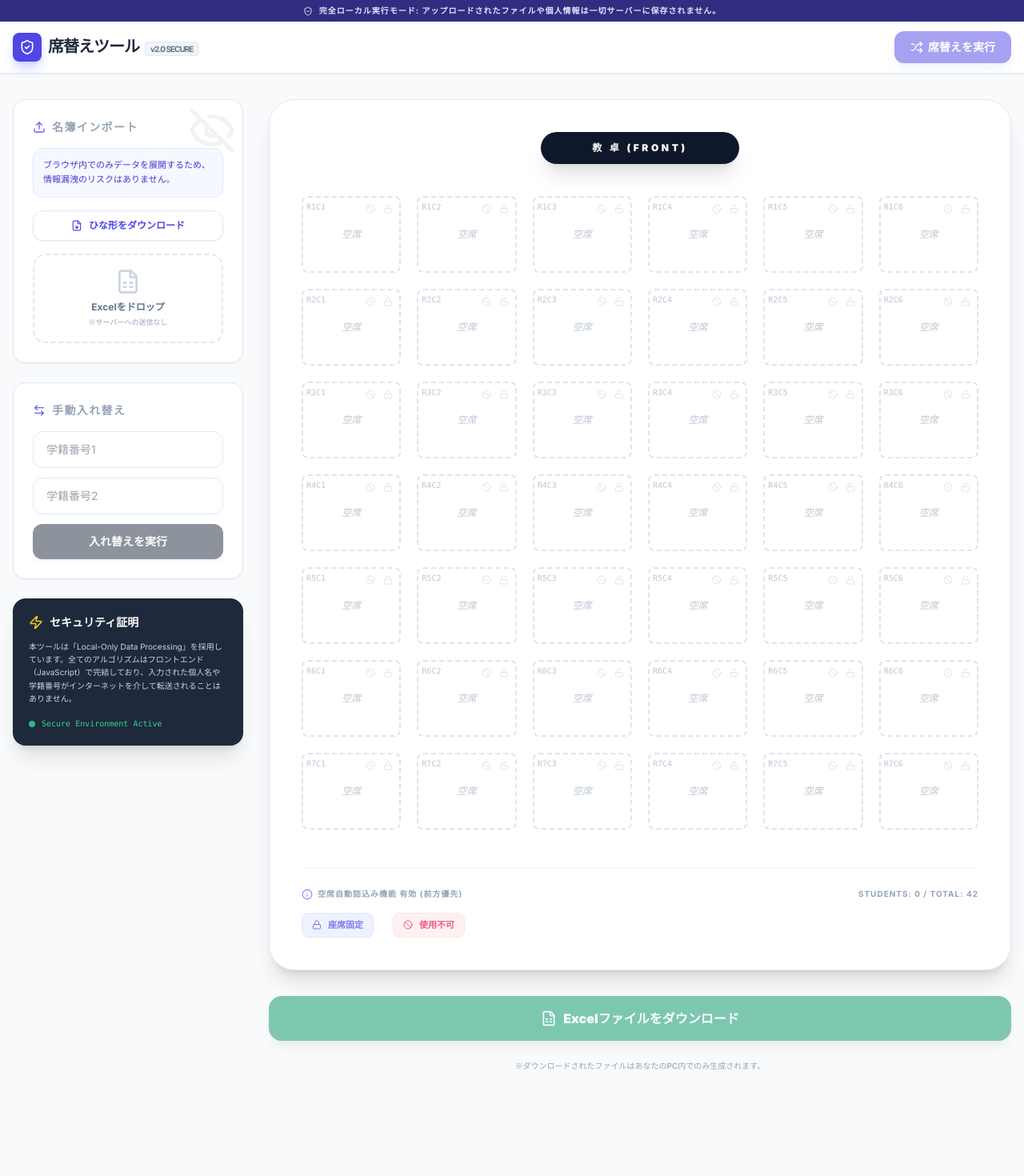
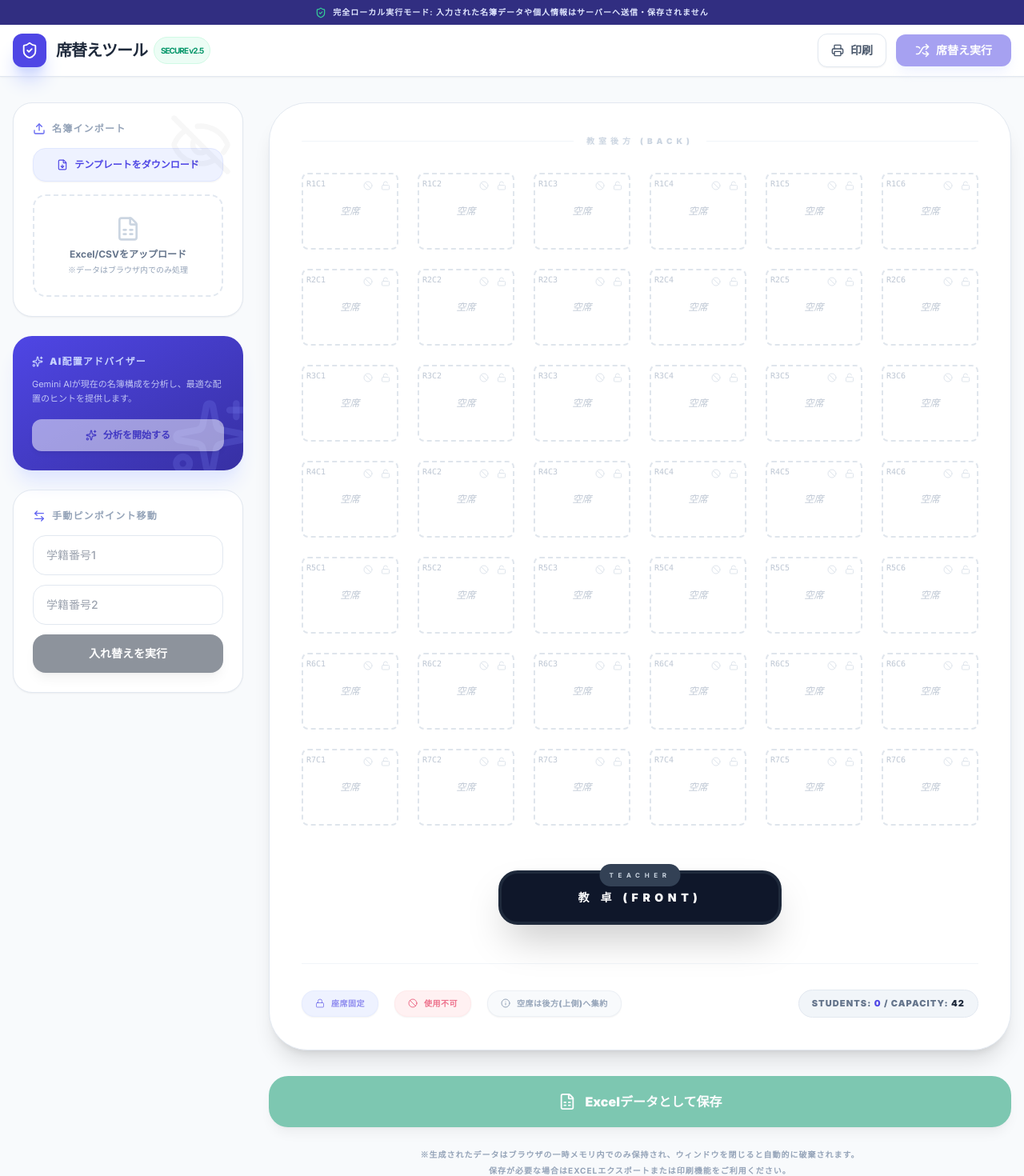
Before and after one commit to kenkisekihara/Seat-change-app, a React (Vite) app: page / in a window 1280 px wide. Shown: the top 1470 px of the page at 80% size. Before the commit the page ends 1420 px from the top, so only its background shows below. Built offline with nearby package versions, Linux system fonts and the light colour scheme; no server answers.

Commit message:
feat: Add AI seating analysis and printing
Integrates Gemini AI to provide seating recommendations and adds printing functionality. This enhances the tool's capability to optimize seating arrangements with intelligent insights and allows for physical output of the seating chart.

```diff
--- a/App.tsx
+++ b/App.tsx
@@ -13,11 +13,14 @@ import {
   Ban,
   ShieldCheck,
   Zap,
-  EyeOff
+  EyeOff,
+  Sparkles,
+  Printer
 } from 'lucide-react';
 import { Student, Seat, Gender } from './types';
 import { ROWS, COLS, DEFAULT_STUDENTS } from './constants';
 import SeatCard from './components/SeatCard';
+import { analyzeSeating } from './services/geminiService';
 
 const App: React.FC = () => {
   const [students, setStudents] = useState<Student[]>(DEFAULT_STUDENTS);
@@ -25,23 +28,40 @@ const App: React.FC = () => {
   const [selectedSeatIndex, setSelectedSeatIndex] = useState<number | null>(null);
   const [swapIds, setSwapIds] = useState({ id1: '', id2: '' });
   const [isProcessing, setIsProcessing] = useState(false);
+  const [aiAdvice, setAiAdvice] = useState<string | null>(null);
+  const [isAiLoading, setIsAiLoading] = useState(false);
 
-  // 初期配置
+  /**
+   * 座席の初期化ロジック
+   * 空席を「上（後方）」、生徒を「下（教卓側）」に集めるように配置
+   */
   const initializeSeats = useCallback((studentList: Student[]) => {
+    const totalSeatsCount = ROWS * COLS;
     const newSeats: Seat[] = [];
-    let studentIndex = 0;
+
+    // まず全ての座席を空席（null）で作成
     for (let r = 0; r < ROWS; r++) {
       for (let c = 0; c < COLS; c++) {
         newSeats.push({
           row: r,
           col: c,
-          student: studentList[studentIndex] || null,
+          student: null,
           isLocked: false,
           isUnusable: false
         });
-        studentIndex++;
       }
     }
+
+    // 教卓に近い順（インデックスが大きい順）に生徒を配置していく
+    // reversedIndices: [41, 40, 39, ..., 0]
+    const reversedIndices = Array.from({ length: totalSeatsCount }, (_, i) => i).reverse();
+
+    studentList.forEach((student, i) => {
+      if (i < totalSeatsCount) {
+        newSeats[reversedIndices[i]].student = student;
+      }
+    });
+
     setSeats(newSeats);
   }, []);
 
@@ -56,39 +76,56 @@ const App: React.FC = () => {
     }
 
     setIsProcessing(true);
+    setAiAdvice(null); // 前のアドバイスを消去
+
     setTimeout(() => {
+      // 1. 固定・不可でない座席インデックスを取得
       const targetIndices = seats.reduce((acc, seat, idx) => {
         if (!seat.isLocked && !seat.isUnusable) acc.push(idx);
         return acc;
       }, [] as number[]);
 
+      // 2. 現在それらの座席にいる生徒を抽出
       const studentsInPlay = seats
         .filter((_, idx) => targetIndices.includes(idx))
         .map(s => s.student)
         .filter((s): s is Student => s !== null);
 
       if (targetIndices.length < studentsInPlay.length) {
-        alert("座席数が不足しています。");
+        alert("有効な座席数が不足しています。座席のロックまたは使用不可設定を見直してください。");
         setIsProcessing(false);
         return;
       }
 
+      // 3. 生徒をランダムに並び替え
       const shuffledStudents = [...studentsInPlay].sort(() => Math.random() - 0.5);
       const newSeats = [...seats];
 
+      // 一旦対象座席をクリア
       targetIndices.forEach(idx => {
         newSeats[idx].student = null;
       });
 
+      // 4. 空席を上側に集めるため、インデックスの大きい方（下）から生徒を詰めていく
+      const fillIndices = [...targetIndices].sort((a, b) => b - a); // 降順 (41, 40, ...)
+
       shuffledStudents.forEach((student, i) => {
-        const seatIdx = targetIndices[i];
+        const seatIdx = fillIndices[i];
         newSeats[seatIdx].student = student;
       });
 
       setSeats(newSeats);
       setSelectedSeatIndex(null);
       setIsProcessing(false);
-    }, 400);
+    }, 600);
+  };
+
+  const handleGetAiAdvice = async () => {
+    if (students.length === 0) return;
+    setIsAiLoading(true);
+    const advice = await analyzeSeating(students);
+    setAiAdvice(advice);
+    setIsAiLoading(false);
   };
 
   const handleToggleLock = (index: number, e: React.MouseEvent) => {
@@ -116,7 +153,7 @@ const App: React.FC = () => {
   const handleSeatClick = (index: number) => {
     if (seats[index].isLocked || seats[index].isUnusable) return;
     if (selectedSeatIndex === null) {
-      setSelectedSeatIndex(index);
+      if (seats[index].student) setSelectedSeatIndex(index);
     } else {
       const newSeats = [...seats];
       const temp = newSeats[selectedSeatIndex].student;
@@ -133,11 +170,11 @@ const App: React.FC = () => {
     const idx1 = seats.findIndex(s => s.student?.id === id1);
     const idx2 = seats.findIndex(s => s.student?.id === id2);
     if (idx1 === -1 || idx2 === -1) {
-      alert("学籍番号が見つかりません。");
+      alert("該当する学籍番号の生徒が見つかりません。");
       return;
     }
     if (seats[idx1].isLocked || seats[idx2].isLocked || seats[idx1].isUnusable || seats[idx2].isUnusable) {
-      alert("固定/不可の座席は入れ替えられません。");
+      alert("固定または使用不可の座席は手動でも入れ替えられません。");
       return;
     }
     const newSeats = [...seats];
@@ -212,120 +249,147 @@ const App: React.FC = () => {
 
   return (
     <div className="min-h-screen bg-slate-50 pb-20">
-      <div className="bg-indigo-900 text-indigo-100 py-1.5 px-4 text-center text-[10px] font-bold tracking-widest uppercase flex items-center justify-center gap-2">
-        <ShieldCheck size={12} />
-        完全ローカル実行モード: アップロードされたファイルや個人情報は一切サーバーに保存されません。
+      {/* Privacy Badge */}
+      <div className="bg-indigo-900 text-indigo-100 py-2 px-4 text-center text-[10px] font-bold tracking-widest uppercase flex items-center justify-center gap-2 no-print">
+        <ShieldCheck size={14} className="text-emerald-400" />
+        完全ローカル実行モード: 入力された名簿データや個人情報はサーバーへ送信・保存されません
       </div>
 
       <header className="bg-white border-b border-slate-200 sticky top-0 z-30 shadow-sm no-print">
         <div className="max-w-7xl mx-auto px-4 h-16 flex items-center justify-between">
-          <div className="flex items-center gap-2">
-            <div className="bg-indigo-600 p-2 rounded-lg text-white shadow-indigo-200 shadow-lg">
-              <ShieldCheck size={20} />
+          <div className="flex items-center gap-3">
+            <div className="bg-indigo-600 p-2.5 rounded-xl text-white shadow-indigo-200 shadow-xl">
+              <ShieldCheck size={22} />
             </div>
             <div>
-              <h1 className="text-xl font-black text-slate-800 tracking-tighter">席替えツール <span className="text-[10px] bg-slate-100 px-1.5 py-0.5 rounded text-slate-500 font-bold ml-1 border">v2.0 SECURE</span></h1>
+              <h1 className="text-xl font-black text-slate-800 tracking-tighter flex items-center gap-2">
+                席替えツール
+                <span className="text-[10px] bg-emerald-50 text-emerald-600 border border-emerald-100 px-2 py-0.5 rounded-full font-bold">SECURE v2.5</span>
+              </h1>
             </div>
           </div>
+
+          <div className="flex items-center gap-3">
+            <button
+              onClick={() => window.print()}
+              className="flex items-center gap-2 text-slate-600 bg-white hover:bg-slate-50 px-4 py-2.5 rounded-xl text-sm font-bold border border-slate-200 transition-all shadow-sm"
+            >
+              <Printer size={16} /> 印刷
+            </button>
             <button
               onClick={handleShuffle}
               disabled={isProcessing || students.length === 0}
-            className={`flex items-center gap-1.5 bg-indigo-600 hover:bg-indigo-700 text-white px-5 py-2.5 rounded-xl text-sm font-bold transition-all shadow-lg shadow-indigo-100 ${isProcessing || students.length === 0 ? 'opacity-50 cursor-not-allowed' : ''}`}
+              className={`flex items-center gap-2 bg-indigo-600 hover:bg-indigo-700 text-white px-6 py-2.5 rounded-xl text-sm font-black transition-all shadow-lg shadow-indigo-100 active:scale-95 ${isProcessing || students.length === 0 ? 'opacity-50 cursor-not-allowed' : ''}`}
             >
-            {isProcessing ? <RefreshCcw size={16} className="animate-spin" /> : <Shuffle size={16} />}
-            席替えを実行
+              {isProcessing ? <RefreshCcw size={18} className="animate-spin" /> : <Shuffle size={18} />}
+              席替え実行
             </button>
+          </div>
         </div>
       </header>
 
       <main className="max-w-7xl mx-auto px-4 pt-8 grid grid-cols-1 lg:grid-cols-4 gap-8">
+        {/* Sidebar Controls */}
         <aside className="lg:col-span-1 flex flex-col gap-6 no-print">
-          <section className="bg-white p-6 rounded-2xl border border-slate-200 shadow-sm relative overflow-hidden">
-            <div className="absolute top-0 right-0 p-2 opacity-5">
-              <EyeOff size={60} />
+          {/* Data Import */}
+          <section className="bg-white p-6 rounded-3xl border border-slate-200 shadow-sm relative overflow-hidden">
+            <div className="absolute top-0 right-0 p-3 opacity-[0.03]">
+              <EyeOff size={80} />
             </div>
-            <h2 className="text-sm font-black text-slate-400 uppercase tracking-widest mb-4 flex items-center gap-2">
+            <h2 className="text-xs font-black text-slate-400 uppercase tracking-widest mb-4 flex items-center gap-2">
               <Upload size={16} className="text-indigo-500" /> 名簿インポート
             </h2>
-            <div className="bg-indigo-50/50 p-3 rounded-xl border border-indigo-100 mb-4 text-[11px] text-indigo-700 font-medium leading-relaxed">
-              ブラウザ内でのみデータを展開するため、情報漏洩のリスクはありません。
-            </div>
             <button
               onClick={downloadTemplate}
-              className="w-full flex items-center justify-center gap-2 text-indigo-600 bg-white hover:bg-indigo-50 py-2.5 rounded-xl text-xs font-bold border border-indigo-100 transition-colors mb-4 shadow-sm"
+              className="w-full flex items-center justify-center gap-2 text-indigo-600 bg-indigo-50 hover:bg-indigo-100 py-3 rounded-2xl text-xs font-bold transition-colors mb-4 border border-indigo-100 shadow-sm"
             >
-              <FileDown size={14} /> ひな形をダウンロード
+              <FileDown size={14} /> テンプレートをダウンロード
             </button>
-            <label className="flex flex-col items-center justify-center w-full h-28 border-2 border-dashed border-slate-200 rounded-2xl cursor-pointer hover:bg-slate-50 transition-all hover:border-indigo-300 group">
+            <label className="flex flex-col items-center justify-center w-full h-32 border-2 border-dashed border-slate-200 rounded-2xl cursor-pointer hover:bg-slate-50 transition-all hover:border-indigo-400 group">
               <FileSpreadsheet className="text-slate-300 group-hover:text-indigo-400 mb-2 transition-colors" size={32} />
-              <p className="text-xs text-slate-500 font-bold">Excelをドロップ</p>
-              <p className="text-[9px] text-slate-400 mt-1">※サーバーへの送信なし</p>
+              <p className="text-xs text-slate-500 font-bold">Excel/CSVをアップロード</p>
+              <p className="text-[10px] text-slate-400 mt-1 font-medium">※データはブラウザ内でのみ処理</p>
               <input type="file" className="hidden" accept=".xlsx, .csv" onChange={handleFileUpload} />
             </label>
           </section>
 
-          <section className="bg-white p-6 rounded-2xl border border-slate-200 shadow-sm">
-            <h2 className="text-sm font-black text-slate-400 uppercase tracking-widest mb-4 flex items-center gap-2">
-              <ArrowLeftRight size={16} className="text-indigo-500" /> 手動入れ替え
+          {/* AI Advisor */}
+          <section className="bg-gradient-to-br from-indigo-600 to-indigo-800 p-6 rounded-3xl text-white shadow-xl shadow-indigo-100 relative overflow-hidden group">
+            <Sparkles className="absolute -bottom-2 -right-2 text-indigo-400/20 group-hover:scale-110 transition-transform" size={100} />
+            <div className="relative z-10">
+              <h2 className="text-xs font-black text-indigo-200 uppercase tracking-widest mb-3 flex items-center gap-2">
+                <Sparkles size={14} /> AI配置アドバイザー
+              </h2>
+              <p className="text-[11px] text-indigo-100/80 leading-relaxed mb-4">
+                Gemini AIが現在の名簿構成を分析し、最適な配置のヒントを提供します。
+              </p>
+              {aiAdvice ? (
+                <div className="bg-white/10 backdrop-blur-md p-3 rounded-xl text-[11px] border border-white/20 mb-4 animate-in fade-in slide-in-from-bottom-2">
+                  {aiAdvice}
+                </div>
+              ) : null}
+              <button
+                onClick={handleGetAiAdvice}
+                disabled={isAiLoading || students.length === 0}
+                className="w-full bg-white text-indigo-700 hover:bg-indigo-50 py-3 rounded-xl text-xs font-black transition-all shadow-md flex items-center justify-center gap-2 disabled:opacity-50"
+              >
+                {isAiLoading ? <RefreshCcw size={14} className="animate-spin" /> : <Sparkles size={14} />}
+                分析を開始する
+              </button>
+            </div>
+          </section>
+
+          {/* Manual Swap */}
+          <section className="bg-white p-6 rounded-3xl border border-slate-200 shadow-sm">
+            <h2 className="text-xs font-black text-slate-400 uppercase tracking-widest mb-4 flex items-center gap-2">
+              <ArrowLeftRight size={16} className="text-indigo-500" /> 手動ピンポイント移動
             </h2>
             <div className="space-y-3">
-              <div className="relative">
               <input
                 type="text" placeholder="学籍番号1" value={swapIds.id1}
                 onChange={(e) => setSwapIds({...swapIds, id1: e.target.value})}
-                  className="w-full px-4 py-3 text-sm border border-slate-200 rounded-xl outline-none focus:ring-2 focus:ring-indigo-500/20 focus:border-indigo-500 transition-all"
+                className="w-full px-4 py-3.5 text-sm border border-slate-200 rounded-2xl outline-none focus:ring-2 focus:ring-indigo-500/20 focus:border-indigo-500 transition-all font-medium"
               />
-              </div>
-              <div className="relative">
               <input
                 type="text" placeholder="学籍番号2" value={swapIds.id2}
                 onChange={(e) => setSwapIds({...swapIds, id2: e.target.value})}
-                  className="w-full px-4 py-3 text-sm border border-slate-200 rounded-xl outline-none focus:ring-2 focus:ring-indigo-500/20 focus:border-indigo-500 transition-all"
+                className="w-full px-4 py-3.5 text-sm border border-slate-200 rounded-2xl outline-none focus:ring-2 focus:ring-indigo-500/20 focus:border-indigo-500 transition-all font-medium"
               />
-              </div>
               <button
                 onClick={handleManualSwap}
                 disabled={students.length === 0}
-                className={`w-full bg-slate-800 hover:bg-slate-900 text-white py-3 rounded-xl text-sm font-bold transition-all shadow-md active:scale-[0.98] ${students.length === 0 ? 'opacity-50 cursor-not-allowed' : ''}`}
+                className="w-full bg-slate-800 hover:bg-slate-900 text-white py-3.5 rounded-2xl text-sm font-bold transition-all shadow-lg active:scale-95 disabled:opacity-50"
               >
                 入れ替えを実行
               </button>
             </div>
           </section>
-
-          <section className="bg-slate-800 p-5 rounded-2xl text-white shadow-xl">
-             <div className="flex items-center gap-2 mb-3">
-               <Zap size={18} className="text-yellow-400" />
-               <h3 className="text-sm font-bold">セキュリティ証明</h3>
-             </div>
-             <p className="text-[10px] text-slate-300 leading-relaxed mb-4">
-               本ツールは「Local-Only Data Processing」を採用しています。全てのアルゴリズムはフロントエンド（JavaScript）で完結しており、入力された個人名や学籍番号がインターネットを介して転送されることはありません。
-             </p>
-             <div className="flex items-center gap-2 text-[10px] text-emerald-400 font-mono">
-               <div className="w-2 h-2 bg-emerald-400 rounded-full animate-pulse"></div>
-               Secure Environment Active
-             </div>
-          </section>
         </aside>
 
+        {/* Seating Grid Area */}
         <section className="lg:col-span-3">
-          <div id="seating-grid-container" className="bg-white p-10 rounded-[2rem] border border-slate-200 shadow-xl overflow-x-auto relative">
+          <div className="bg-white p-10 rounded-[3rem] border border-slate-200 shadow-xl overflow-x-auto relative">
+            {/* Loading Overlay */}
             {isProcessing && (
-              <div className="absolute inset-0 bg-white/60 backdrop-blur-[2px] z-20 flex items-center justify-center rounded-[2rem]">
-                <div className="flex flex-col items-center gap-3">
-                   <div className="w-12 h-12 border-4 border-indigo-600 border-t-transparent rounded-full animate-spin"></div>
-                   <p className="text-sm font-bold text-indigo-700">セキュアに計算中...</p>
+              <div className="absolute inset-0 bg-white/70 backdrop-blur-[4px] z-50 flex items-center justify-center rounded-[3rem]">
+                <div className="flex flex-col items-center gap-4">
+                   <div className="relative">
+                      <div className="w-16 h-16 border-4 border-indigo-600 border-t-transparent rounded-full animate-spin"></div>
+                      <ShieldCheck className="absolute top-1/2 left-1/2 -translate-x-1/2 -translate-y-1/2 text-indigo-600" size={24} />
+                   </div>
+                   <p className="text-sm font-black text-indigo-700 tracking-widest animate-pulse">セキュア・シャッフル実行中...</p>
                 </div>
               </div>
             )}
 
-            <div className="mb-10 text-center">
-              <div className="inline-block px-16 py-3 bg-slate-900 rounded-full text-white font-black uppercase tracking-[0.3em] text-xs shadow-xl">
-                教 卓 (FRONT)
-              </div>
+            {/* Classroom Layout Header - Desk at Bottom means Grid Top is "Back" */}
+            <div className="mb-8 flex items-center justify-center gap-4">
+              <div className="h-[1px] flex-1 bg-slate-100"></div>
+              <div className="text-[10px] font-black text-slate-300 uppercase tracking-[0.5em]">教室後方 (BACK)</div>
+              <div className="h-[1px] flex-1 bg-slate-100"></div>
             </div>
 
-            <div className="grid grid-cols-6 gap-5 min-w-[750px]">
+            <div className="grid grid-cols-6 gap-6 min-w-[800px]">
               {seats.map((seat, index) => (
                 <SeatCard
                   key={index}
@@ -342,33 +406,47 @@ const App: React.FC = () => {
               ))}
             </div>
 
-            <div className="mt-12 pt-6 border-t border-slate-100 flex flex-col gap-4 no-print">
-              <div className="flex items-center justify-between text-slate-400 text-[10px] font-bold uppercase tracking-widest">
-                <div className="flex items-center gap-1.5">
-                  <Info size={14} className="text-indigo-400" />
-                  空席自動詰込み機能 有効 (前方優先)
+            {/* Teacher's Desk at Bottom (FRONT) */}
+            <div className="mt-14 mb-4 text-center">
+              <div className="relative inline-block px-24 py-5 bg-slate-900 rounded-3xl text-white font-black uppercase tracking-[0.4em] text-sm shadow-2xl border-4 border-slate-800">
+                <div className="absolute -top-3 left-1/2 -translate-x-1/2 bg-slate-700 px-3 py-1 rounded-full text-[8px] font-bold text-slate-300">TEACHER</div>
+                教 卓 (FRONT)
               </div>
-                <div>Students: {students.length} / Total: {ROWS * COLS}</div>
             </div>
-              <div className="flex gap-6">
-                <div className="flex items-center gap-2 text-[11px] font-bold text-indigo-600/70 bg-indigo-50 px-3 py-1.5 rounded-lg border border-indigo-100"><Lock size={12}/> 座席固定</div>
-                <div className="flex items-center gap-2 text-[11px] font-bold text-rose-600/70 bg-rose-50 px-3 py-1.5 rounded-lg border border-rose-100"><Ban size={12}/> 使用不可</div>
+
+            {/* Legend & Stats */}
+            <div className="mt-12 pt-8 border-t border-slate-100 flex flex-col sm:flex-row items-center justify-between gap-6 no-print">
+              <div className="flex flex-wrap items-center gap-5">
+                <div className="flex items-center gap-2 text-[10px] font-black text-indigo-600/60 bg-indigo-50 px-4 py-2 rounded-2xl border border-indigo-100/50 shadow-sm uppercase tracking-wider">
+                  <Lock size={12}/> 座席固定
+                </div>
+                <div className="flex items-center gap-2 text-[10px] font-black text-rose-600/60 bg-rose-50 px-4 py-2 rounded-2xl border border-rose-100/50 shadow-sm uppercase tracking-wider">
+                  <Ban size={12}/> 使用不可
+                </div>
+                <div className="flex items-center gap-2 text-[10px] font-black text-slate-400 bg-slate-50 px-4 py-2 rounded-2xl border border-slate-200/50 shadow-sm uppercase tracking-wider">
+                  <Info size={12}/> 空席は後方(上側)へ集約
+                </div>
+              </div>
+              <div className="text-[11px] font-black text-slate-500 bg-slate-100 px-4 py-2 rounded-full border border-slate-200 uppercase tracking-widest">
+                Students: <span className="text-indigo-600">{students.length}</span> / Capacity: <span className="text-slate-800">{ROWS * COLS}</span>
               </div>
             </div>
           </div>
 
+          {/* Export Actions */}
           <div className="mt-8 flex gap-4 no-print">
             <button
               onClick={exportExcel}
               disabled={students.length === 0}
-              className={`flex-1 flex items-center justify-center gap-2 bg-emerald-600 hover:bg-emerald-700 text-white py-4 rounded-2xl font-black transition-all shadow-lg active:scale-[0.98] ${students.length === 0 ? 'opacity-50 cursor-not-allowed' : ''}`}
+              className={`flex-1 flex items-center justify-center gap-3 bg-emerald-600 hover:bg-emerald-700 text-white py-5 rounded-3xl font-black transition-all shadow-lg active:scale-[0.98] disabled:opacity-50`}
             >
-              <FileSpreadsheet size={20} /> Excelファイルをダウンロード
+              <FileSpreadsheet size={22} /> Excelデータとして保存
             </button>
           </div>
 
-          <p className="mt-6 text-center text-[10px] text-slate-400 font-medium">
-            ※ダウンロードされたファイルはあなたのPC内でのみ生成されます。
+          <p className="mt-6 text-center text-[10px] text-slate-400 font-bold uppercase tracking-widest leading-loose">
+            ※生成されたデータはブラウザの一時メモリ内でのみ保持され、ウィンドウを閉じると自動的に破棄されます。<br/>
+            保存が必要な場合はExcelエクスポートまたは印刷機能をご利用ください。
           </p>
         </section>
       </main>
```
Lines whose indentation alone changed are shown as unchanged.
